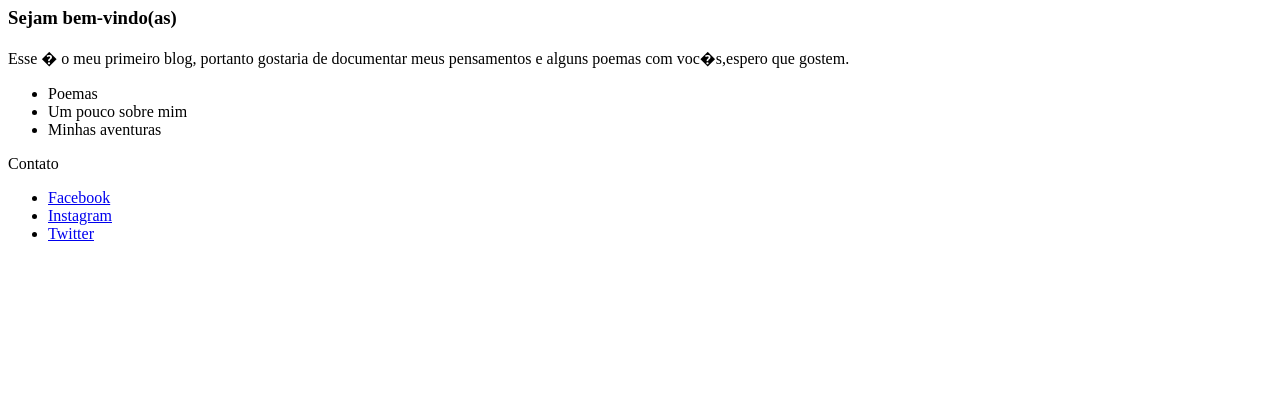
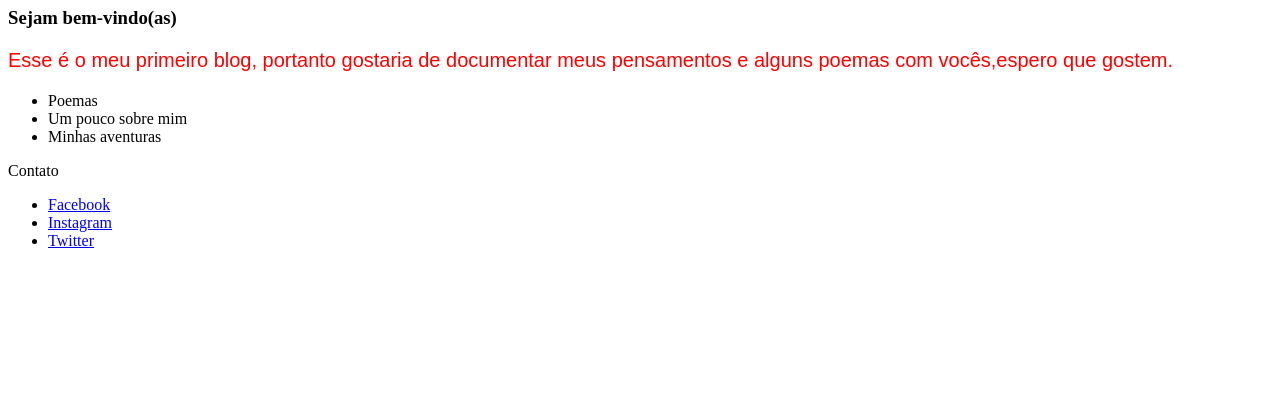
Before and after one commit to EfraimAdaias/Sites-Rascunhos, a plain HTML site: page index.html in a window 1280 px wide. Shown: the part 396-800 px from the top of the page. Drawn offline with Linux system fonts and the light colour scheme.

Commit message:
Outro ajuste nas páginas e arquivos

```diff
--- a/paginas-rascunhos/index.html
+++ b/index.html
@@ -3,19 +3,18 @@
 <head>
 <meta chasert="UTF-8"/>
 <title>Meu Primeiro Site em HTML</title>
+<link rel="stylesheet" href="./style.css">
 </head>
 <body>
 <header>
-
     <h1>Meu Blog</h1>
-
 </header>
 <section>
 	<img src="https://www.google.com.br/images/branding/googlelogo/1x/googlelogo_color_272x92dp.png" alt=IMAGEM01/>
 	<h3>Sejam bem-vindo(as)</h3>
-	<p>Esse � o meu primeiro blog, portanto gostaria
+	<p>Esse é o meu primeiro blog, portanto gostaria
       de documentar meus pensamentos e alguns poemas com
-      voc�s,espero que gostem.</p>
+      vocês,espero que gostem.</p>
 </section>
 <aside>
 	<ul>
--- /dev/null
+++ b/style.css
@@ -0,0 +1,5 @@
+p {
+    font-family: sans-serif;
+    color: red;
+    font-size: 20px;
+}
```
Also changed, not shown: arquivoteste02.html (renamed from paginas-rascunhos/arquivoteste02.html).
